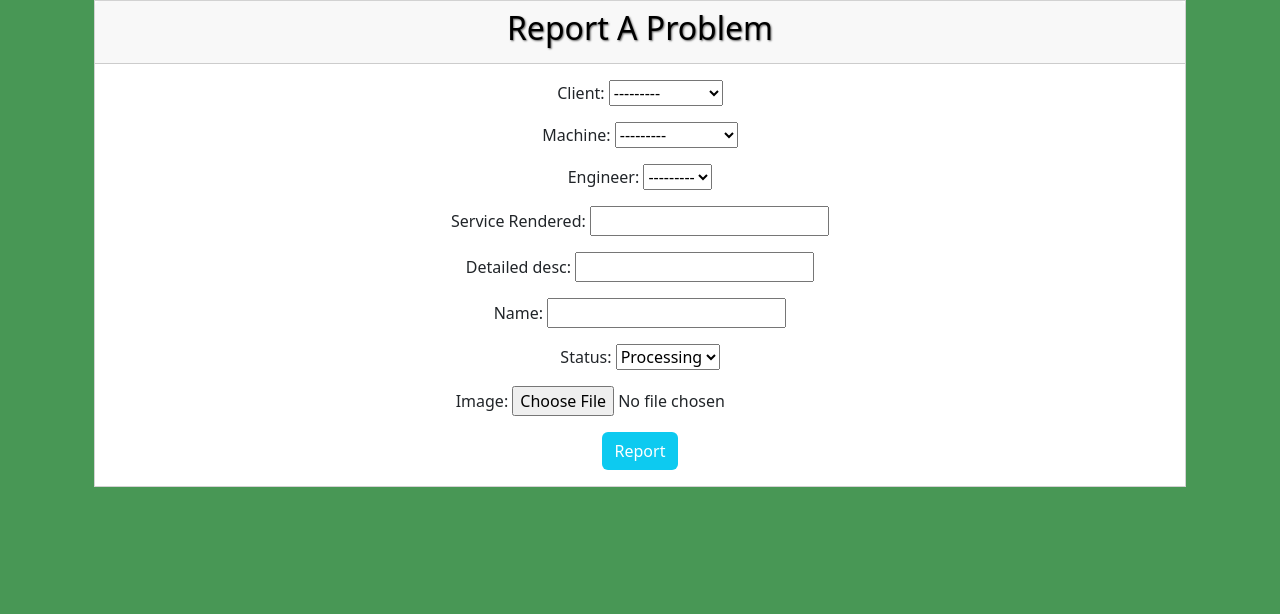
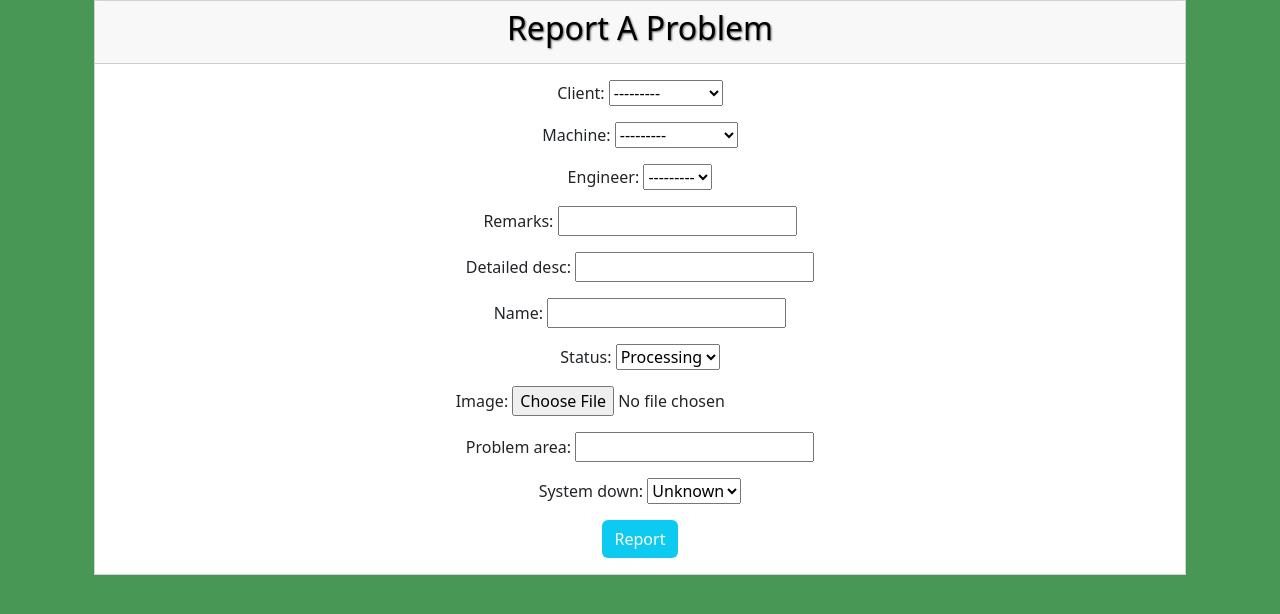
Before and after one commit to dibas1234567890/Diagnotech-servicereport-software, a Django app: page /problem-added/ in a window 1280 px wide. Shown: the part 101-715 px from the top of the page. Run offline with Django 5.2, Linux system fonts and the light colour scheme; a user stored in the database is signed in; data comes from the database, SQL or seed files in the repository; both versions use the stored data as it was after the commit; some libraries are stand-ins or nearby versions.

Commit message:
sixth-commit

```diff
--- a/digidiagno/forms/problemform.py
+++ b/digidiagno/forms/problemform.py
@@ -11,7 +11,7 @@ class ProblemForm(forms.ModelForm):
 
     class Meta:
         model = ProblemModel
-        fields = ['client', 'machine', 'engineer', 'remarks', 'detailed_desc', 'name', 'status', 'image']
+        fields = ['client', 'machine', 'engineer', 'remarks', 'detailed_desc', 'name', 'status', 'image', 'problem_area', 'system_down']
 
 
     def __init__(self,  *args, **kwargs):
--- a/digidiagno/models/clientmodel.py
+++ b/digidiagno/models/clientmodel.py
@@ -1,9 +1,11 @@
 from django.db import models
-
+choice = (('No', 'No'), ('Yes' , 'Yes' ))
 class ClientModel(models.Model):
     client_name = models.CharField( max_length=50)
     client_address = models.CharField( max_length=50)
     client_contact = models.CharField( max_length=50)
+    warranty_amc_status = models.CharField(max_length=50, choices=choice, blank=True, null=True)
+    install_location = models.CharField(max_length=50, blank=True, null=True)
 
     class Meta:
             ordering = ['-id']
--- a/digidiagno/models/machinemodel.py
+++ b/digidiagno/models/machinemodel.py
@@ -24,6 +24,7 @@ class MachineModel(models.Model):
         machine_serial_number = models.CharField(max_length=50, unique=True)
         client = models.ForeignKey(ClientModel, null=True, blank=True, related_name='machine', on_delete=models.CASCADE)
         model = models.CharField(max_length=100, choices=status_choices, default='Processing')
+        install_location = models.CharField(max_length=50, null=True, blank=True)
 
         class Meta:
             ordering = ['-id']
--- a/digidiagno/models/problemmodel.py
+++ b/digidiagno/models/problemmodel.py
@@ -19,6 +19,10 @@ class ProblemModel(models.Model):
         name = models.CharField(max_length=50)
         status = models.CharField(max_length=100, choices=status_choices, default='Processing')
         image = models.ImageField(upload_to='static/media/img/report_uploads', height_field=None, null=True, blank=True, width_field=None, max_length=None)
+        system_down = models.BooleanField(null=True, blank=True)
+        problem_area = models.CharField(max_length=2048, blank=True, null =True)
+
+
 
         class Meta:
             ordering = ['-id']
--- a/digidiagno/templates/add_clients.html
+++ b/digidiagno/templates/add_clients.html
@@ -18,7 +18,7 @@
                 <form class="form-inline" action="" method="post" enctype="multipart/form-data">
                 {% csrf_token %}
                 <div class="mb-3">
-                {{ form }}
+                {{ form.as_p }}
                 </div>
                 </div>
                 </div>
--- a/digidiagno/templates/report_problem.html
+++ b/digidiagno/templates/report_problem.html
@@ -30,12 +30,12 @@
         </div>
 
         <div class="mb-3">
-            {{ i.remarks.label }}:
-            {{ i.remarks }}
+        Problem Reported
+        {{ i.remarks }}
         </div>
 
         <div class="mb-3">
-            {{ i.detailed_desc.label }}:
+            Service Rendered:
 
             {{ i.detailed_desc }}
         </div>
@@ -80,49 +80,10 @@
                 <div class="card-body form-group ">
 
     <form action="" method="post" class="form" enctype="multipart/form-data">
-        {% csrf_token %}
-        {% with i=form %}
-        <div class="mb-3">
-            {{ i.client.label }}:
-            {{ i.client }}
-        </div>
-        <div class="mb-3">
-            {{ i.machine.label }}:
-            {{ i.machine }}
-        </div>
-        <div class="mb-3">
-            {{ i.engineer.label }}:
-            {{ i.engineer }}
-        </div>
+                        {{ form.as_p }}
+                        <button type="submit" class="btn text-white bg-info">Report</button>
 
-        <div class="mb-3">
-            Service Rendered:
-            {{ i.remarks }}
-        </div>
-
-        <div class="mb-3">
-            {{ i.detailed_desc.label }}:
-
-            {{ i.detailed_desc }}
-        </div>
-        <div class="mb-3">
-            {{ i.name.label }}:
-
-            {{ i.name }}
-        </div>
-        <div class="mb-3">
-            {{ i.status.label }}:
-
-            {{ i.status }}
-        </div>
-        <div class="mb-3">
-            {{ i.image.label }}:
-
-            {{ i.image }}
-        </div>
-        <button type="submit" class="btn text-white bg-info">Report</button>
-        {% endwith %}
-    </form>
+   </form>
 </div>
 </div>
 </div>
--- a/digidiagno/templates/view_clients.html
+++ b/digidiagno/templates/view_clients.html
@@ -26,6 +26,8 @@
                     <th>Name</th>
                     <th>Address</th>
                     <th>Contact</th>
+                    <th>Warranty amc status:</th>
+                    <th>Install location: </th>
 
                 </tr>
                 {% for x in clients  %}
@@ -35,6 +37,8 @@
                         <td><a href="{% url 'view_problems_name' client_name=x.client_name %}" class="link-info">{{ x.client_name }}</a></td>
                         <td>{{ x.client_address }}</td>
                         <td>{{ x.client_contact }}</td>
+                        <td>{{ x.warranty_amc_status }}</td>
+                        <td>{{ x.install_location }}</td>
                         </tr>
                         {% endfor %}
                     </table>
```
Also changed, not shown: digidiagno/templates/add_machines.html (+1 -22 lines), digidiagno/templates/all_problem.html (+8 -0 lines), db.sqlite3, digidiagno/migrations/0023_clientmodel_install_location_and_more.py (added), digidiagno/migrations/0024_machinemodel_install_loc.py (added), digidiagno/migrations/0025_rename_install_loc_machinemodel_install_location.py (added), digidiagno/migrations/0026_machinemodel_system_down.py (added), digidiagno/migrations/0027_remove_machinemodel_system_down_and_more.py (added).
